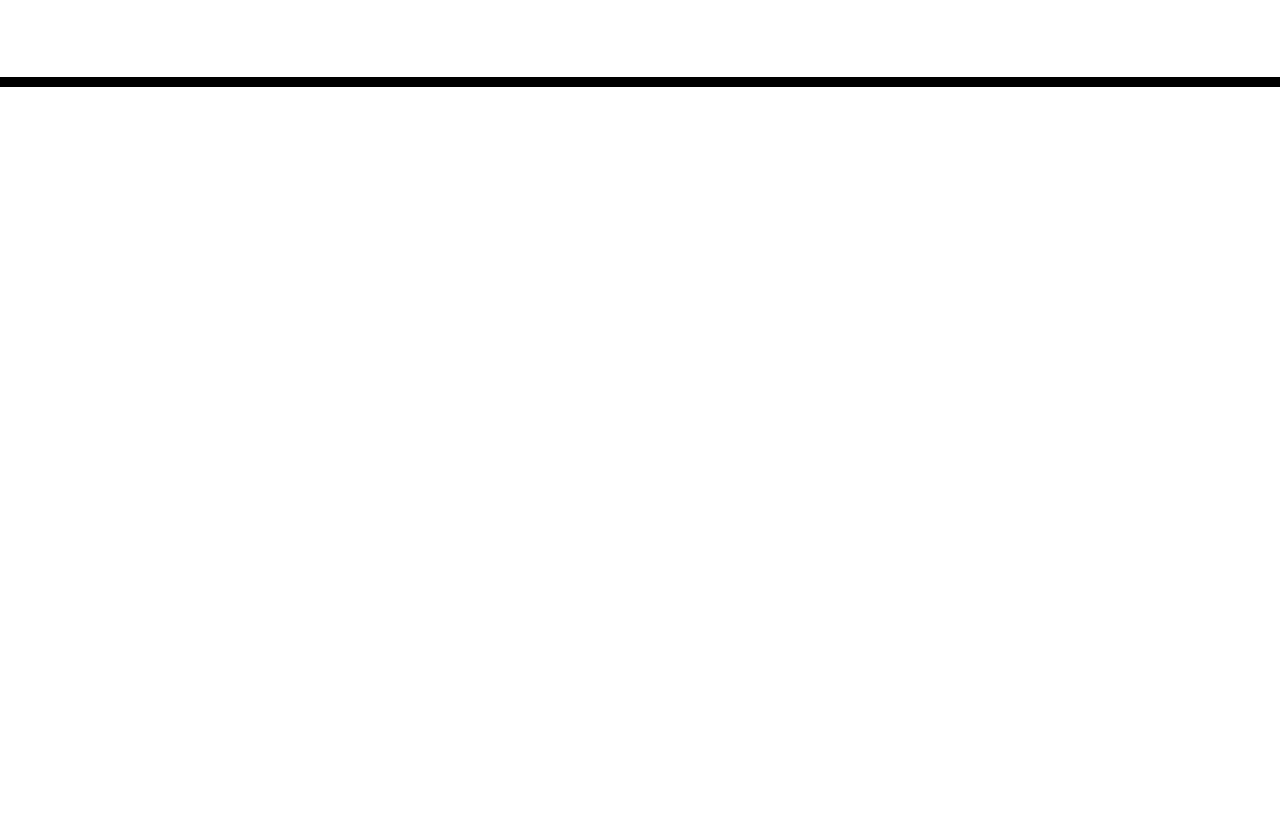
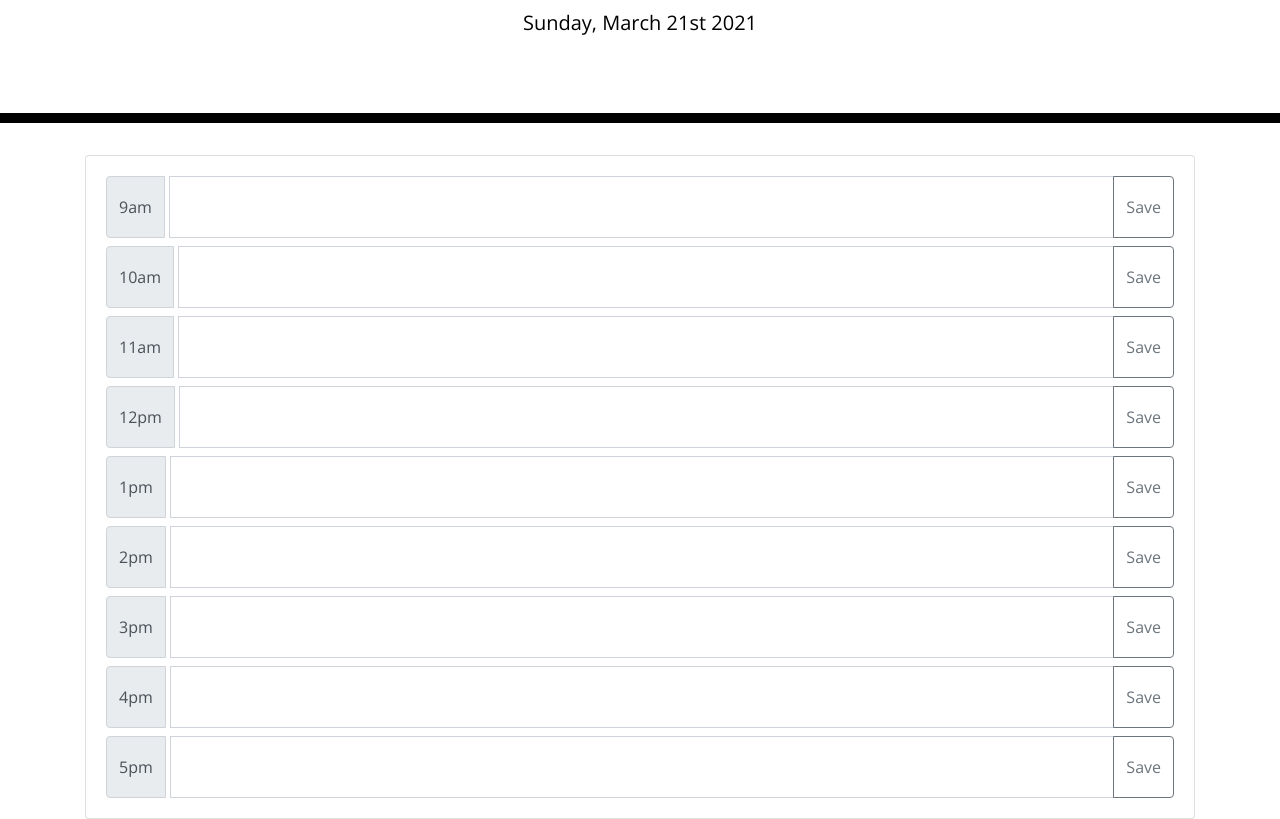
Before and after one commit to mythosmystery/day-planner, a plain HTML site: page index.html in a window 1280 px wide. Shown: the part 181-1000 px from the top of the page. Before the commit the page ends 800 px from the top, so only its background shows below. Drawn offline with nearby package versions, Linux system fonts and the light colour scheme; files that its build step writes are made by us from their sources.

Commit message:
added localstorage saving

```diff
--- /dev/null
+++ b/assets/js/script.js
@@ -0,0 +1,40 @@
+var currentDayEl = $("#current-day");
+var timeblocksListEl = $("#timeblocks");
+var textareasEl = [$("#1"), $("#2"), $("#3"), $("#4"), $("#5"), $("#6"), $("#7"), $("#8"), $("#9")];
+var currentCalendar = { boxes: [""] };
+
+var today = moment();
+currentDayEl.text(today.format("dddd, MMMM Do YYYY"));
+
+setCalText();
+setHourColors();
+
+timeblocksListEl.find("button").on("click", saveCalEntry);
+
+function setCalText() {
+   currentCalendar = JSON.parse(localStorage.getItem("schedule"));
+   for (let i = 0; i < textareasEl.length; i++) {
+      textareasEl[i].val(currentCalendar.boxes[i]);
+   }
+}
+function saveCalEntry(event) {
+   var currentButton = $(event.currentTarget);
+   var currentTextBox = currentButton.parent().prev();
+   var currentBoxNumber = currentTextBox.attr("id");
+   var currentText = currentTextBox.val();
+   currentCalendar.boxes[currentBoxNumber - 1] = currentText;
+   localStorage.setItem("schedule", JSON.stringify(currentCalendar));
+}
+function setHourColors() {
+  // var hourIndex = today.hour() - 9;
+   var hourIndex = 13 - 9;
+   for (let i = 0; i < textareasEl.length; i++) {
+      if (hourIndex == i) {
+         textareasEl[i].addClass("present");
+      } else if (i > hourIndex) {
+         textareasEl[i].addClass("future");
+      } else {
+         textareasEl[i].addClass("past text-dark");
+      }
+   }
+}
--- a/index.html
+++ b/index.html
@@ -18,7 +18,7 @@
          href="https://fonts.googleapis.com/css?family=Open+Sans&display=swap"
          rel="stylesheet"
       />
-    <link rel="stylesheet" href="style.css" />
+      <link rel="stylesheet" href="assets/css/style.css" />
       <title>Work Day Scheduler</title>
    </head>
 
@@ -26,13 +26,125 @@
       <header class="jumbotron">
          <h1 class="display-3">Work Day Scheduler</h1>
          <p class="lead">A simple calendar app for scheduling your work day</p>
-      <p id="currentDay" class="lead"></p>
+         <p id="current-day" class="lead"></p>
       </header>
+
       <div class="container">
          <!-- Timeblocks go here -->
+         <div class="card">
+            <div class="card-body" id="timeblocks">
+               <div class="input-group">
+                  <div class="input-group-prepend mr-1">
+                     <span class="input-group-text"> 9am</span>
+                  </div>
+                  <textarea class="form-control" id="1" aria-label="With textarea"></textarea>
+                  <div class="input-group-append">
+                     <button class="btn btn-outline-secondary" type="button" id="button-addon1">
+                        Save
+                     </button>
+                  </div>
+               </div>
+               <div class="input-group mt-2">
+                  <div class="input-group-prepend mr-1">
+                     <span class="input-group-text"> 10am</span>
+                  </div>
+                  <textarea class="form-control" id="2" aria-label="With textarea"></textarea>
+                  <div class="input-group-append">
+                     <button class="btn btn-outline-secondary" type="button" id="button-addon2">
+                        Save
+                     </button>
+                  </div>
+               </div>
+               <div class="input-group mt-2">
+                  <div class="input-group-prepend mr-1">
+                     <span class="input-group-text"> 11am</span>
+                  </div>
+                  <textarea class="form-control" id="3" aria-label="With textarea"></textarea>
+                  <div class="input-group-append">
+                     <button class="btn btn-outline-secondary" type="button" id="button-addon3">
+                        Save
+                     </button>
+                  </div>
+               </div>
+               <div class="input-group mt-2">
+                  <div class="input-group-prepend mr-1">
+                     <span class="input-group-text"> 12pm</span>
+                  </div>
+                  <textarea class="form-control" id="4" aria-label="With textarea"></textarea>
+                  <div class="input-group-append">
+                     <button class="btn btn-outline-secondary" type="button" id="button-addon4">
+                        Save
+                     </button>
+                  </div>
+               </div>
+               <div class="input-group mt-2">
+                  <div class="input-group-prepend mr-1">
+                     <span class="input-group-text"> 1pm</span>
+                  </div>
+                  <textarea class="form-control" id="5" aria-label="With textarea"></textarea>
+                  <div class="input-group-append">
+                     <button class="btn btn-outline-secondary" type="button" id="button-addon5">
+                        Save
+                     </button>
+                  </div>
+               </div>
+               <div class="input-group mt-2">
+                  <div class="input-group-prepend mr-1">
+                     <span class="input-group-text"> 2pm</span>
+                  </div>
+                  <textarea class="form-control" id="6" aria-label="With textarea"></textarea>
+                  <div class="input-group-append">
+                     <button class="btn btn-outline-secondary" type="button" id="button-addon6">
+                        Save
+                     </button>
+                  </div>
+               </div>
+               <div class="input-group mt-2">
+                  <div class="input-group-prepend mr-1">
+                     <span class="input-group-text"> 3pm</span>
+                  </div>
+                  <textarea class="form-control" id="7" aria-label="With textarea"></textarea>
+                  <div class="input-group-append">
+                     <button class="btn btn-outline-secondary" type="button" id="button-addon7">
+                        Save
+                     </button>
+                  </div>
+               </div>
+               <div class="input-group mt-2">
+                  <div class="input-group-prepend mr-1">
+                     <span class="input-group-text">4pm</span>
+                  </div>
+                  <textarea class="form-control" id="8" aria-label="With textarea"></textarea>
+                  <div class="input-group-append">
+                     <button class="btn btn-outline-secondary" type="button" id="button-addon8">
+                        Save
+                     </button>
+                  </div>
+               </div>
+               <div class="input-group mt-2">
+                  <div class="input-group-prepend mr-1">
+                     <span class="input-group-text">5pm</span>
+                  </div>
+                  <textarea class="form-control" id="9" aria-label="With textarea"></textarea>
+                  <div class="input-group-append">
+                     <button class="btn btn-outline-secondary" type="button" id="button-addon9">
+                        Save
+                     </button>
+                  </div>
+               </div>
+            </div>
+         </div>
       </div>
 
-    <script src="https://cdnjs.cloudflare.com/ajax/libs/jquery/3.2.1/jquery.min.js"></script>
-    <script src="https://cdnjs.cloudflare.com/ajax/libs/moment.js/2.24.0/moment.min.js"></script>
+      <script
+         src="https://code.jquery.com/jquery-3.6.0.min.js"
+         integrity="sha256-/xUj+3OJU5yExlq6GSYGSHk7tPXikynS7ogEvDej/m4="
+         crossorigin="anonymous"
+      ></script>
+      <script
+         type="text/javascript"
+         src="https://cdnjs.cloudflare.com/ajax/libs/moment.js/2.27.0/moment.min.js"
+      ></script>
+      <script src="assets/js/script.js"></script>
    </body>
 </html>
```
Also changed, not shown: assets/css/style.css (line endings or trailing spaces). Lines whose indentation alone changed are shown as unchanged.
